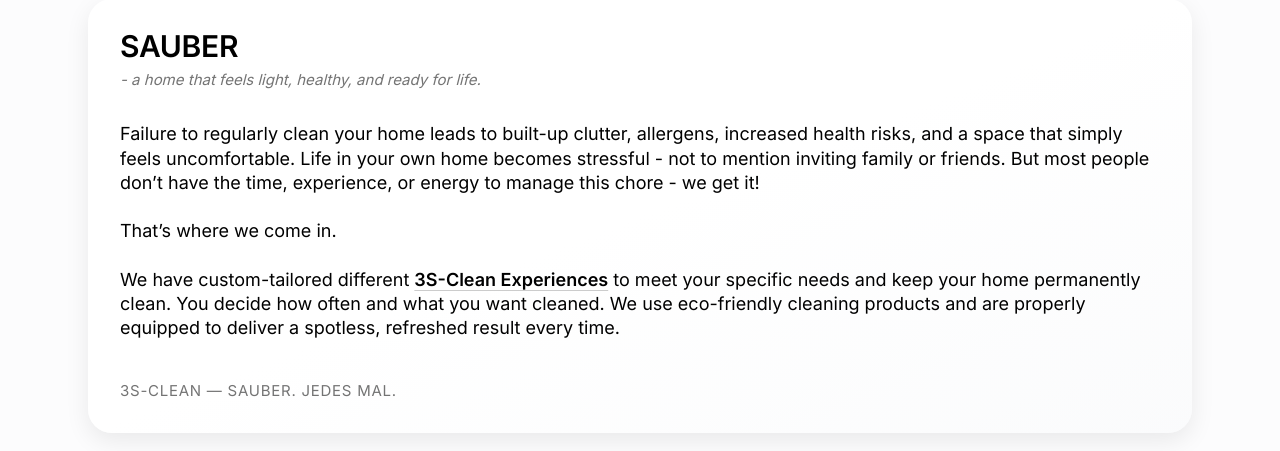
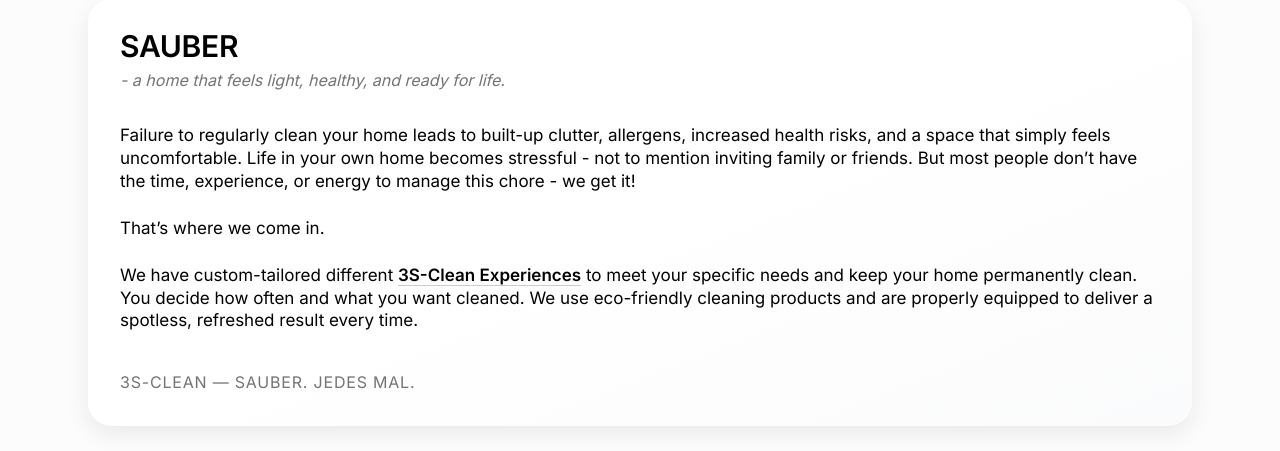
Before and after one commit to 3S-Clean/3s-clean-app, a Next.js app: page /en/promise in a window 1280 px wide. Shown: the part 309-760 px from the top of the page. Built offline with nearby package versions, Linux system fonts and the light colour scheme; no server answers.

Commit message:
feat: new contact

```diff
--- a/components/ui/typography/BodyMuted.tsx
+++ b/components/ui/typography/BodyMuted.tsx
@@ -12,7 +12,7 @@ export default function BodyMuted({
         <p
             className={[
                 "text-[var(--muted)]",
-                "text-[clamp(13px,1.6vw,15px)]",
+                "text-[clamp(13px,1.6vw,16px)]",
                 "leading-[1.35]",
                 className,
             ].join(" ")}
--- a/components/ui/typography/BodyText.tsx
+++ b/components/ui/typography/BodyText.tsx
@@ -12,7 +12,7 @@ export default function BodyText({
         <p
             className={[
                 "text-[var(--text)]",
-                "text-[clamp(15px,1.6vw,18px)]",
+                "text-[clamp(14px,1.6vw,17px)]",
                 "leading-[1.35]",
                 className,
             ].join(" ")}
```
